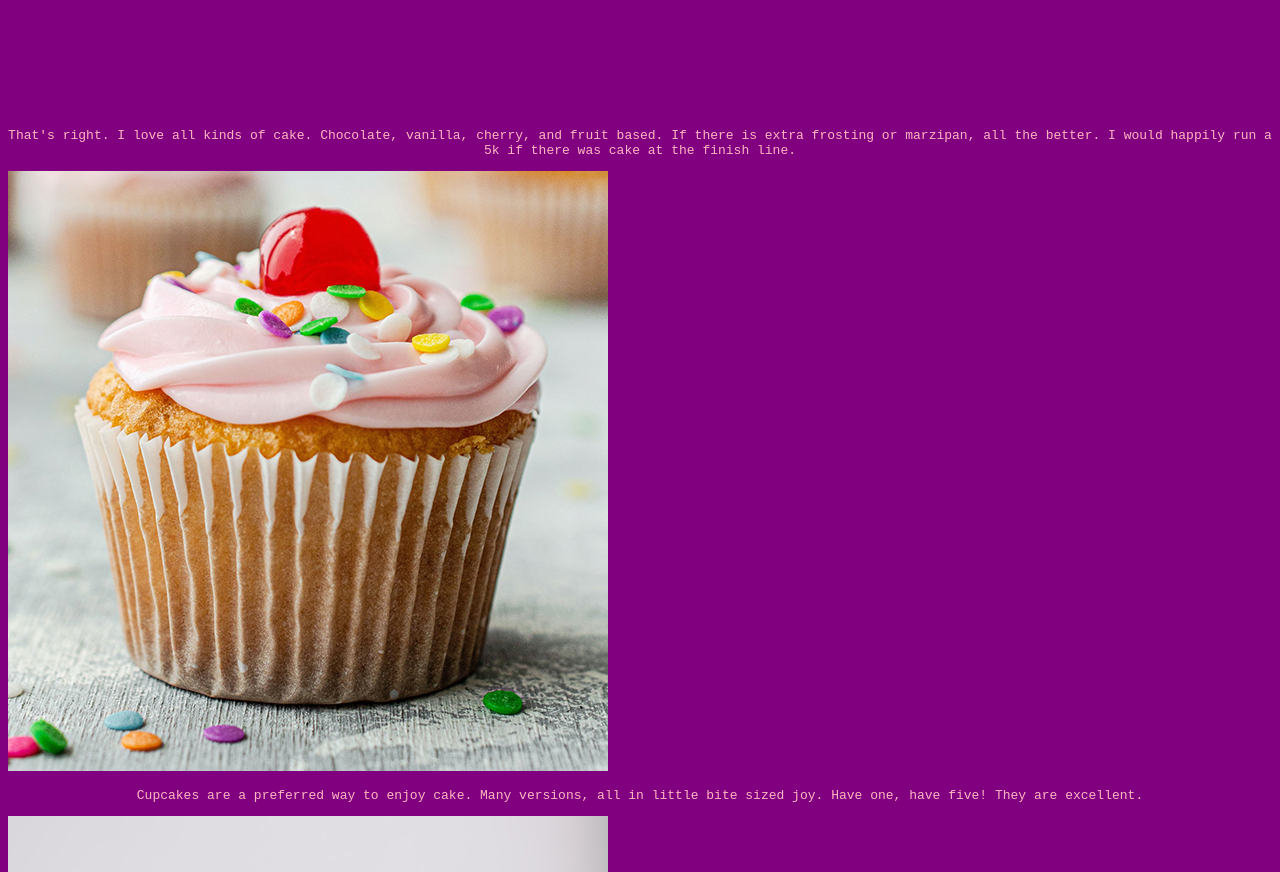
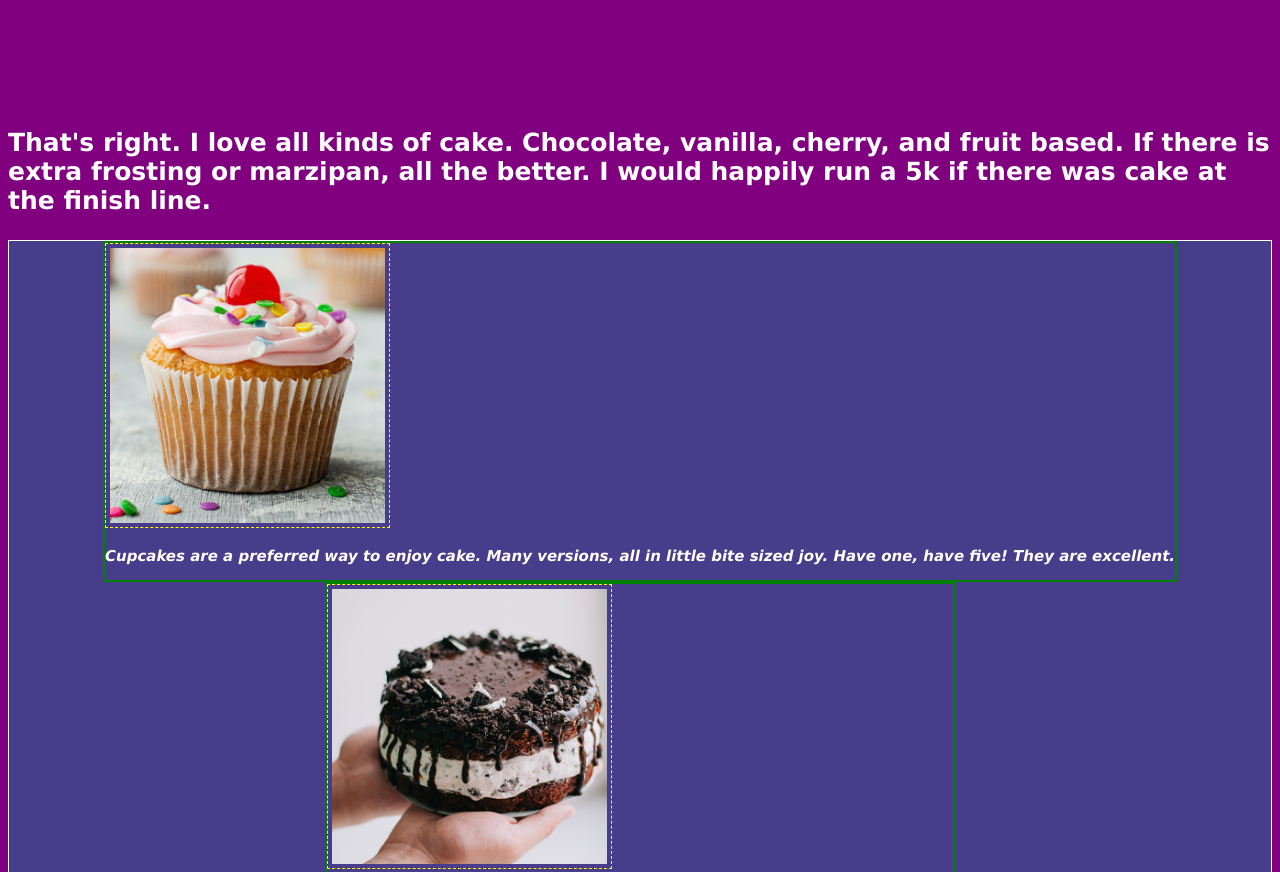
Before and after one commit to alexwalters1/GWDS-HTML-CSS, a plain HTML site: page cake.html in a window 1280 px wide. Shown: the part 748-1620 px from the top of the page. Drawn offline with Linux system fonts and the light colour scheme.

Commit message:
Update styles.css

```diff
--- a/styles.css
+++ b/styles.css
@@ -58,3 +58,44 @@ li {
 a {
     color: white;
 }
+
+/* Cake Page */
+
+.cake-text {
+    font-family: Verdana, Geneva, Tahoma, sans-serif;
+    text-align: left;
+    color: white;
+    font-size: 25px;
+    font-weight: bold;
+}
+
+.section-one {
+    border: 1px solid white;
+    background-color: darkslateblue;
+}
+
+.caption {
+    font-size: 15px;
+    font-style: italic;
+    text-align: center;
+
+}
+
+.container {
+    display: flex;
+    justify-content: space-evenly;
+    flex-wrap: wrap;
+
+}
+
+.cake-item {
+    border: 1px dashed yellow;
+    width: 275px;
+    height: 275px;
+    padding: 4px;
+}
+
+.cake-group {
+    border: 2px solid green;
+
+}
```
